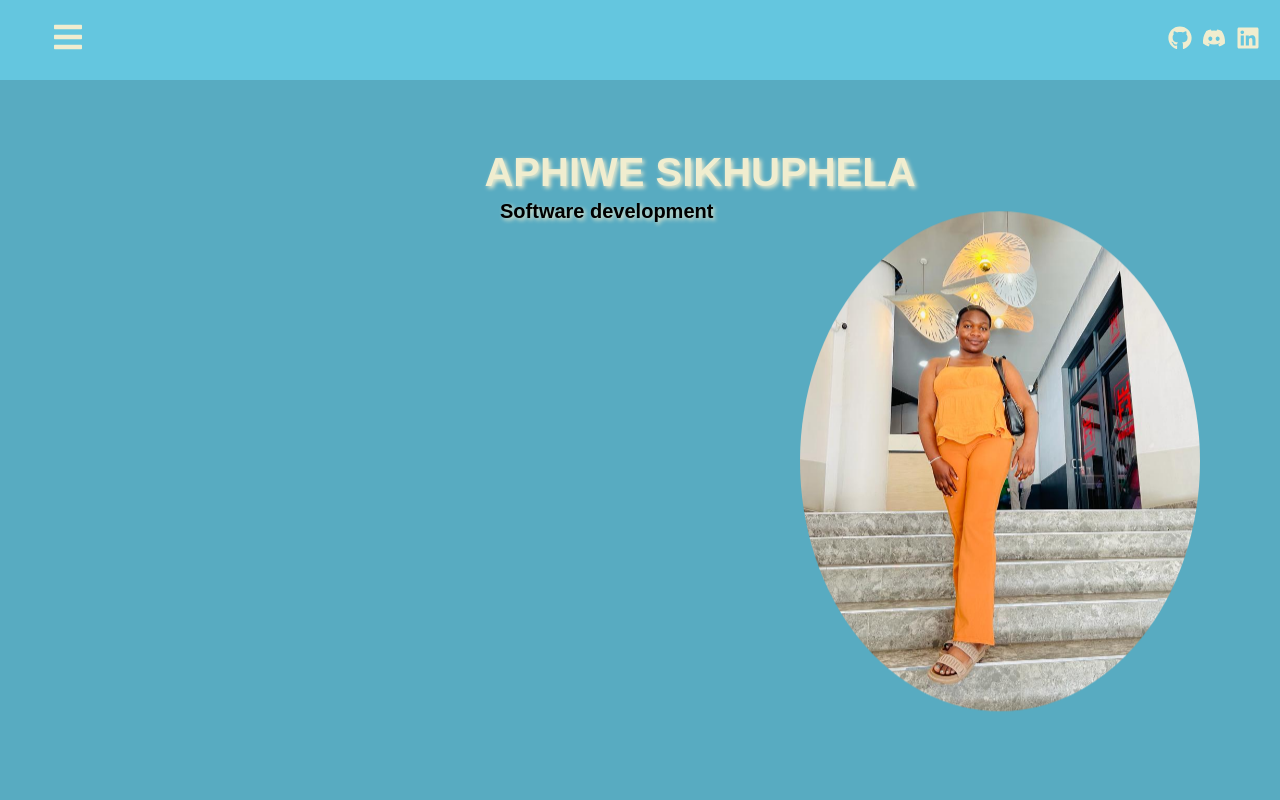
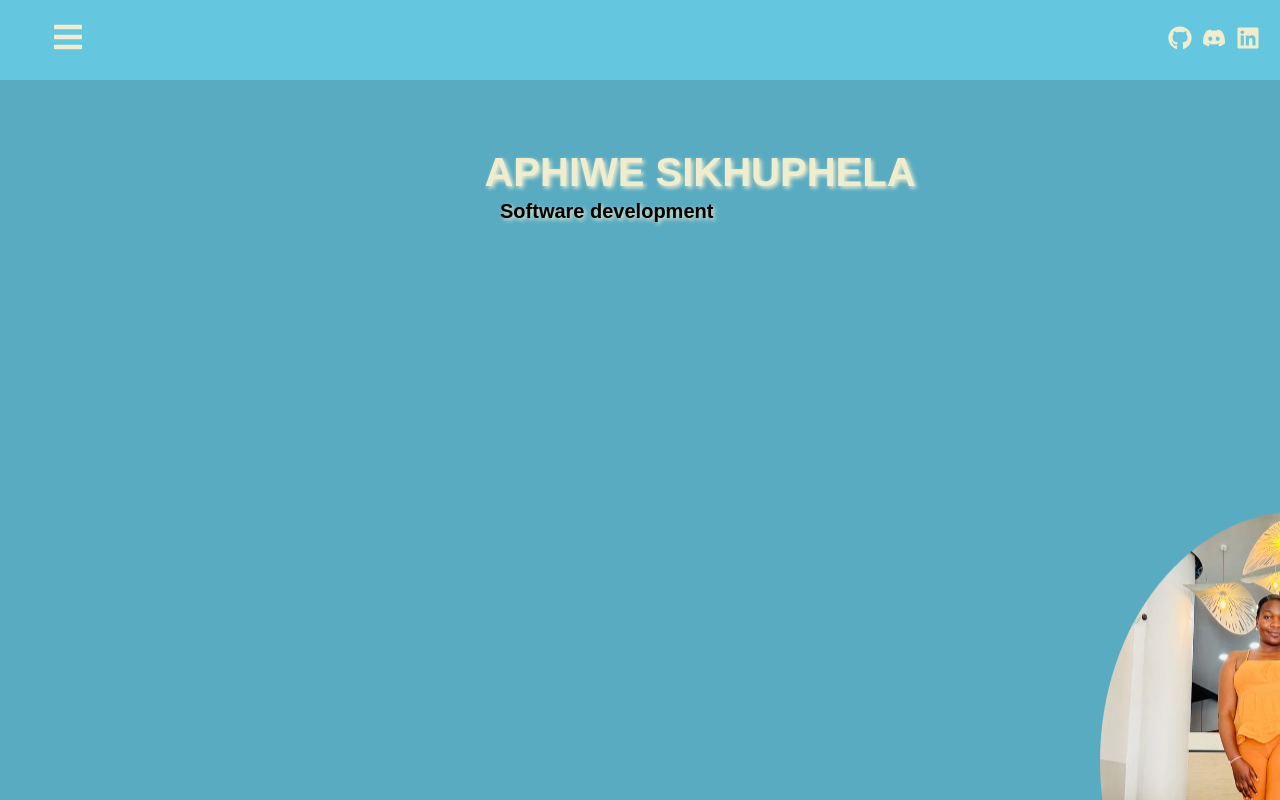
Before and after one commit to Sikhuphela/Port, a React (Create React App) app: page / in a window 1280 px wide. Built offline with nearby package versions, Linux system fonts and the light colour scheme.

Commit message:
added bankapp image for my projects

```diff
--- /dev/null
+++ b/src/Pages/Project.css
@@ -0,0 +1,29 @@
+.project .group{
+    height: 288px;
+    left: 0;
+    position: fixed;
+    top: 0;
+    width: 1261px;
+}
+img{
+height: 242px;
+left: 0;
+object-fit: cover;
+position: absolute;
+top: 300px;
+left: 300px;
+width: 360px;
+}
+ .text-wrapper{
+    color: #f0edcf;
+    font-family: Arial, Helvetica, sans-serif;
+    font-size: 20px;
+    font-weight: 400;
+    line-height: normal;
+    position: absolute;
+    top: 250px;
+    left: 300px;
+    display: flex;
+    align-items: center;
+
+  }
--- a/src/Pages/Projects.js
+++ b/src/Pages/Projects.js
@@ -1,21 +1,20 @@
-// src/components/Projects.js
-import React from 'react'
-import BankingApp from '../../src/components/Images/BankApp.PNG';
+import React from 'react';
+import BankingApp from '../../src/components/Images/bankApp.PNG';
+import './Project.css';
 
 function Projects() {
   return (
     <div className='projects'>
-    <h3>Projects</h3>
-    <div className='box'>
-    <div className='group'>
-    <img className='image' alt='image'src='bankApp.PNG'/>
-    <div className='text-wrapper'>BankApp</div>
-    <BankingApp className='bankapp-instanse' href=''></BankingApp></div>
-
+      <h3>Projects</h3>
+      <div className='box'>
+        <div className='group'>
+          <img className='imag' alt='BankApp' src={BankingApp} />
+          <div className='text-wrapper'>BankApp</div>
+          <a className='bankapp-instanse' href=''>BankingApp</a>
+        </div>
+      </div>
     </div>
-    </div>
-
-  )
+  );
 }
 
 export default Projects;
```
